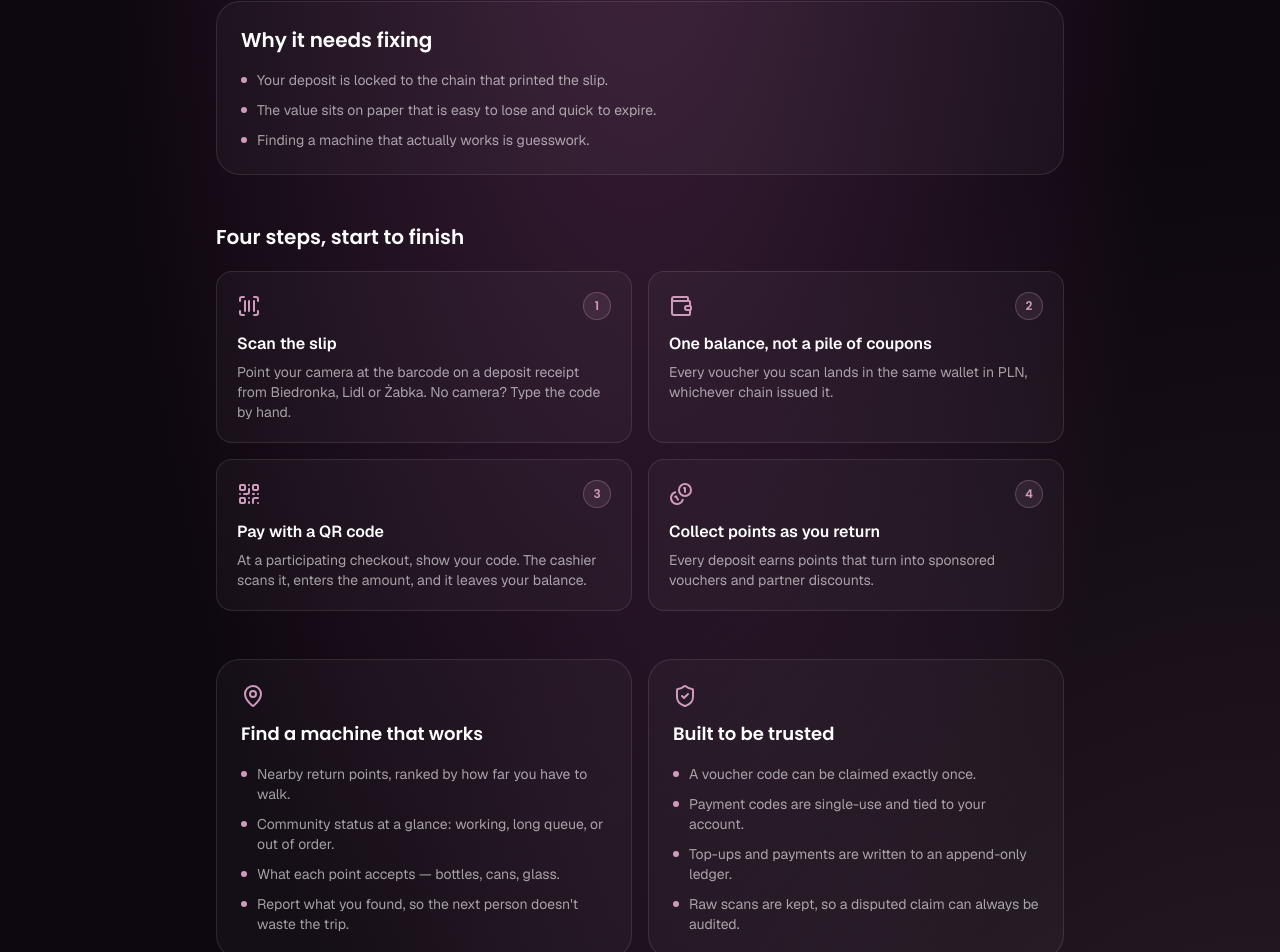
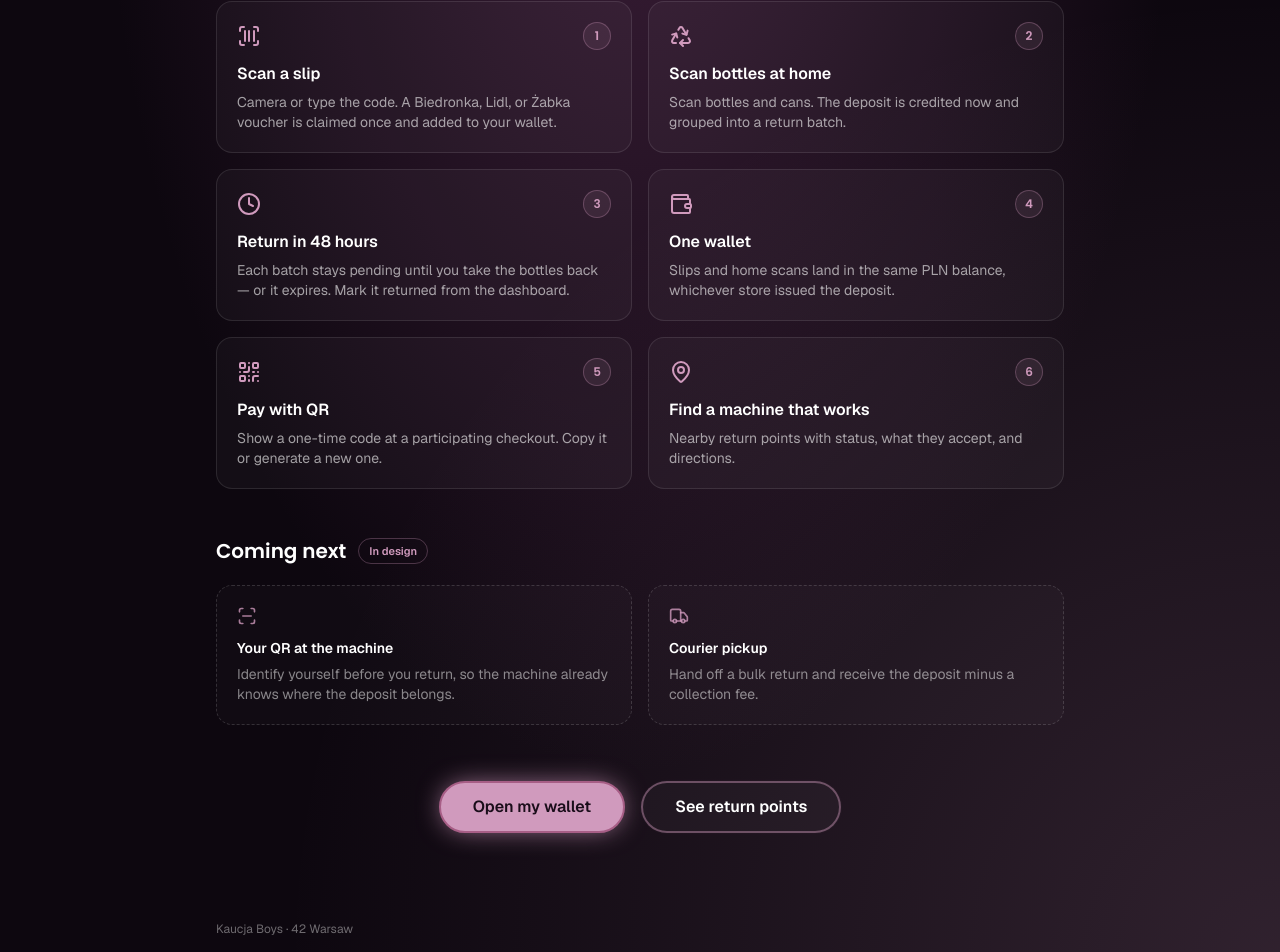
Before and after one commit to MityaiLentyai/Kaucja_Boys, a Next.js app in the folder frontend/: page /how-it-works in a window 1280 px wide. Shown: the part 279-1231 px from the top of the page. Built offline with nearby package versions, Linux system fonts and the light colour scheme.

Commit message:
How it works updated

```diff
--- a/frontend/app/how-it-works/page.tsx
+++ b/frontend/app/how-it-works/page.tsx
@@ -2,13 +2,12 @@ import type { Metadata } from "next";
 import Image from "next/image";
 import Link from "next/link";
 import {
-  Bot,
-  Coins,
+  Clock,
   MapPin,
   QrCode,
+  Recycle,
   ScanBarcode,
   ScanLine,
-  ShieldCheck,
   Truck,
   Wallet,
 } from "lucide-react";
@@ -16,58 +15,43 @@ import {
 export const metadata: Metadata = {
   title: "How it works · KauCash",
   description:
-    "Turn store-specific kaucja slips into one balance you can spend at any participating checkout.",
+    "Scan slips or bottles, keep one wallet, pay with QR, and find a working return point.",
 };
 
-const problems = [
-  "Your deposit is locked to the chain that printed the slip.",
-  "The value sits on paper that is easy to lose and quick to expire.",
-  "Finding a machine that actually works is guesswork.",
-];
-
-const steps = [
+const features = [
   {
     icon: ScanBarcode,
-    title: "Scan the slip",
-    text: "Point your camera at the barcode on a deposit receipt from Biedronka, Lidl or Żabka. No camera? Type the code by hand.",
+    title: "Scan a slip",
+    text: "Camera or type the code. A Biedronka, Lidl, or Żabka voucher is claimed once and added to your wallet.",
+  },
+  {
+    icon: Recycle,
+    title: "Scan bottles at home",
+    text: "Scan bottles and cans. The deposit is credited now and grouped into a return batch.",
+  },
+  {
+    icon: Clock,
+    title: "Return in 48 hours",
+    text: "Each batch stays pending until you take the bottles back — or it expires. Mark it returned from the dashboard.",
   },
   {
     icon: Wallet,
-    title: "One balance, not a pile of coupons",
-    text: "Every voucher you scan lands in the same wallet in PLN, whichever chain issued it.",
+    title: "One wallet",
+    text: "Slips and home scans land in the same PLN balance, whichever store issued the deposit.",
   },
   {
     icon: QrCode,
-    title: "Pay with a QR code",
-    text: "At a participating checkout, show your code. The cashier scans it, enters the amount, and it leaves your balance.",
+    title: "Pay with QR",
+    text: "Show a one-time code at a participating checkout. Copy it or generate a new one.",
   },
   {
-    icon: Coins,
-    title: "Collect points as you return",
-    text: "Every deposit earns points that turn into sponsored vouchers and partner discounts.",
+    icon: MapPin,
+    title: "Find a machine that works",
+    text: "Nearby return points with status, what they accept, and directions.",
   },
 ];
 
-const mapFacts = [
-  "Nearby return points, ranked by how far you have to walk.",
-  "Community status at a glance: working, long queue, or out of order.",
-  "What each point accepts — bottles, cans, glass.",
-  "Report what you found, so the next person doesn't waste the trip.",
-];
-
-const trustFacts = [
-  "A voucher code can be claimed exactly once.",
-  "Payment codes are single-use and tied to your account.",
-  "Top-ups and payments are written to an append-only ledger.",
-  "Raw scans are kept, so a disputed claim can always be audited.",
-];
-
 const roadmap = [
-  {
-    icon: Bot,
-    title: "Scan bottles at home",
-    text: "AI estimates the deposit and credits you up front; you settle it when the bottles physically go back.",
-  },
   {
     icon: ScanLine,
     title: "Your QR at the machine",
@@ -79,15 +63,6 @@ const roadmap = [
     text: "Hand off a bulk return and receive the deposit minus a collection fee.",
   },
 ];
-
-function Bullet({ children }: { children: React.ReactNode }) {
-  return (
-    <li className="flex gap-2.5 text-sm text-white/60">
-      <span className="mt-[0.45rem] h-1.5 w-1.5 shrink-0 rounded-full bg-[#d09abd]" />
-      <span>{children}</span>
-    </li>
-  );
-}
 
 export default function HowItWorksPage() {
   return (
@@ -121,57 +96,25 @@ export default function HowItWorksPage() {
             How KauCash works
           </h1>
           <p className="mx-auto mt-4 max-w-xl text-lg text-white/70">
-            Paper deposit slips in. One balance out, spendable at any participating checkout.
+            Scan slips or bottles. One balance. Spend it anywhere that takes KauCash.
           </p>
         </section>
 
-        <section className="mt-12 rounded-3xl border border-white/10 bg-white/[0.03] p-6">
-          <h2 className="font-display text-xl font-semibold">Why it needs fixing</h2>
-          <ul className="mt-4 space-y-2.5">
-            {problems.map((problem) => (
-              <Bullet key={problem}>{problem}</Bullet>
-            ))}
-          </ul>
-        </section>
-
         <section className="mt-12">
-          <h2 className="font-display text-xl font-semibold">Four steps, start to finish</h2>
-          <ol className="mt-5 grid gap-4 sm:grid-cols-2">
-            {steps.map(({ icon: StepIcon, title, text }, index) => (
+          <ol className="grid gap-4 sm:grid-cols-2">
+            {features.map(({ icon: FeatureIcon, title, text }, index) => (
               <li key={title} className="rounded-2xl border border-white/10 bg-white/[0.03] p-5">
                 <div className="flex items-center justify-between gap-3">
-                  <StepIcon className="h-6 w-6 text-[#d09abd]" />
+                  <FeatureIcon className="h-6 w-6 text-[#d09abd]" />
                   <span className="flex h-7 w-7 items-center justify-center rounded-full border border-[#d09abd]/30 bg-[#d09abd]/10 font-display text-xs font-semibold text-[#d09abd]">
                     {index + 1}
                   </span>
                 </div>
-                <h3 className="mt-3 font-semibold">{title}</h3>
+                <h2 className="mt-3 font-semibold">{title}</h2>
                 <p className="mt-1.5 text-sm text-white/60">{text}</p>
               </li>
             ))}
           </ol>
-        </section>
-
-        <section className="mt-12 grid gap-4 sm:grid-cols-2">
-          <div className="rounded-3xl border border-white/10 bg-white/[0.03] p-6">
-            <MapPin className="h-6 w-6 text-[#d09abd]" />
-            <h2 className="mt-3 font-display text-lg font-semibold">Find a machine that works</h2>
-            <ul className="mt-4 space-y-2.5">
-              {mapFacts.map((fact) => (
-                <Bullet key={fact}>{fact}</Bullet>
-              ))}
-            </ul>
-          </div>
-
-          <div className="rounded-3xl border border-white/10 bg-white/[0.03] p-6">
-            <ShieldCheck className="h-6 w-6 text-[#d09abd]" />
-            <h2 className="mt-3 font-display text-lg font-semibold">Built to be trusted</h2>
-            <ul className="mt-4 space-y-2.5">
-              {trustFacts.map((fact) => (
-                <Bullet key={fact}>{fact}</Bullet>
-              ))}
-            </ul>
-          </div>
         </section>
 
         <section className="mt-12">
@@ -181,7 +124,7 @@ export default function HowItWorksPage() {
               In design
             </span>
           </div>
-          <div className="mt-5 grid gap-4 sm:grid-cols-3">
+          <div className="mt-5 grid gap-4 sm:grid-cols-2">
             {roadmap.map(({ icon: RoadmapIcon, title, text }) => (
               <div
                 key={title}
@@ -196,8 +139,7 @@ export default function HowItWorksPage() {
         </section>
 
         <section className="mt-14 text-center">
-          <h2 className="font-display text-2xl font-semibold">Ready to stop collecting paper?</h2>
-          <div className="mt-6 flex flex-wrap justify-center gap-4">
+          <div className="flex flex-wrap justify-center gap-4">
             <Link href="/login" className="btn btn-primary px-8 py-3 text-base">
               Open my wallet
             </Link>
@@ -205,11 +147,6 @@ export default function HowItWorksPage() {
               See return points
             </Link>
           </div>
-          <p className="mx-auto mt-8 max-w-2xl text-xs text-white/40">
-            KauCash is a universal wallet layer on top of today&apos;s store-specific deposit
-            vouchers. Checkout redemption runs as a participating-merchant concept and machine status
-            is crowdsourced.
-          </p>
         </section>
       </main>
 
```
